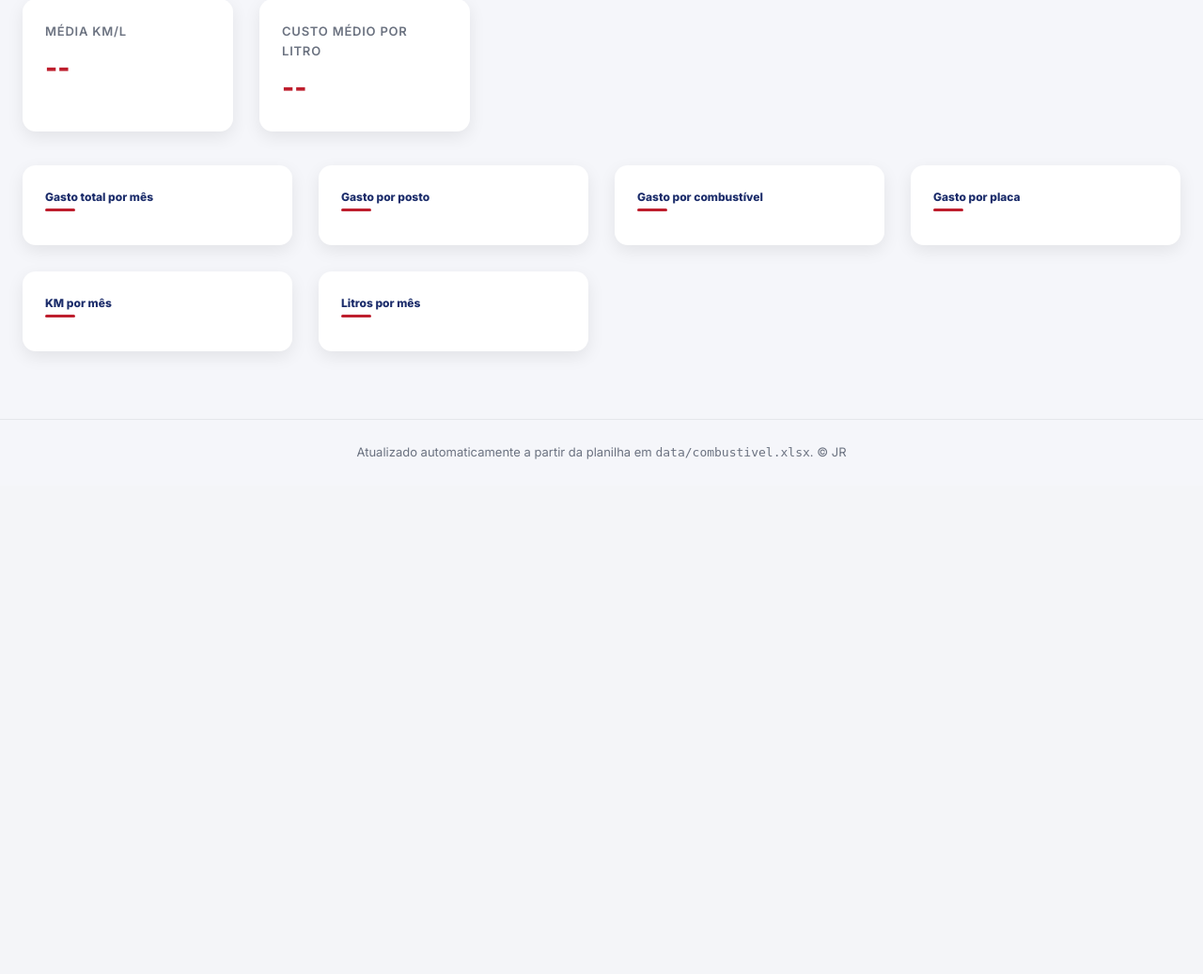
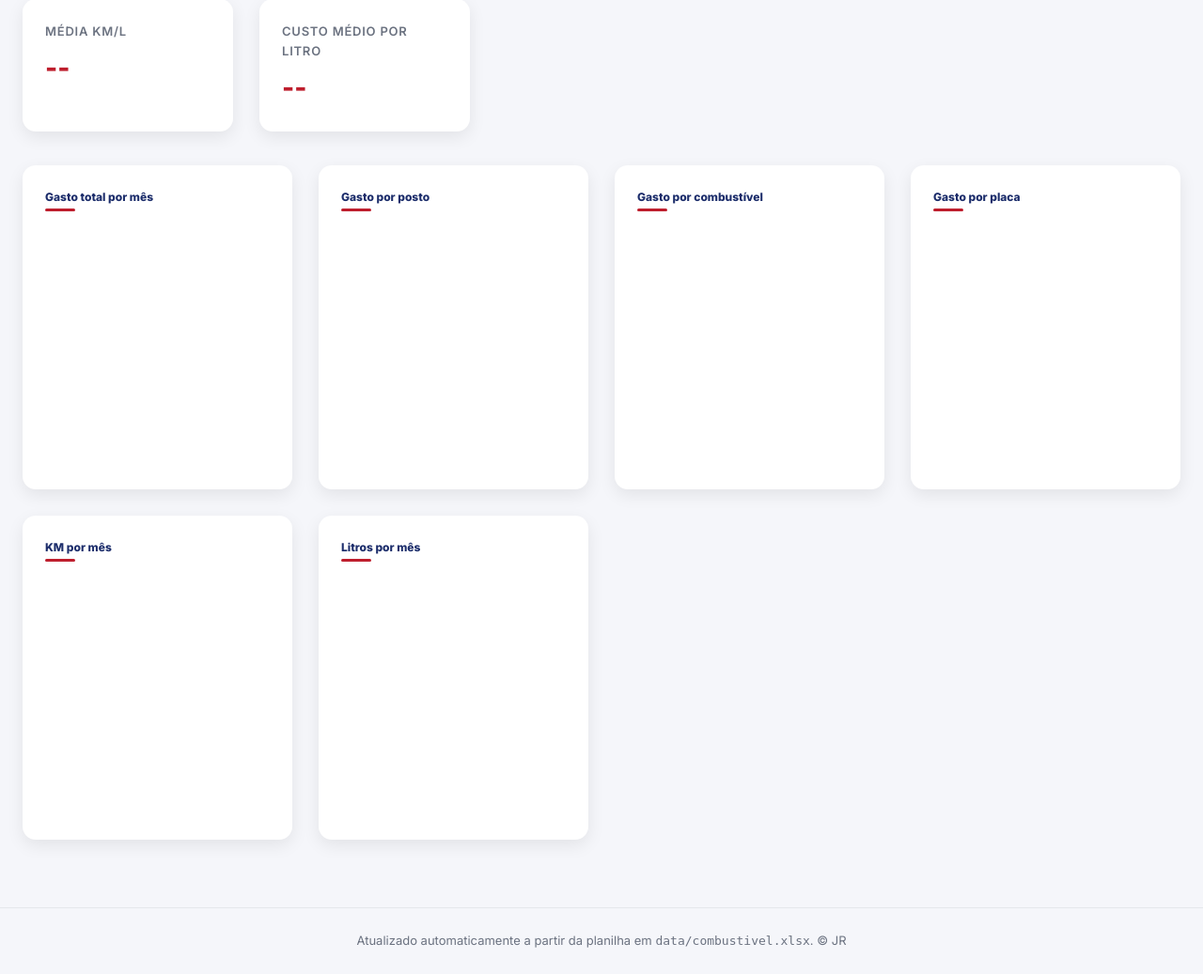
Before and after one commit to jhonnyoraculos/dashboard, a Flask app: page /combustivel in a window 1280 px wide. Shown: the part 318-1355 px from the top of the page at 94% size. Before the commit the page ends 807 px from the top, so only its background shows below. Run offline with Flask 3, Linux system fonts and the light colour scheme; data that the repository does not hold is empty; a map, chart or similar area stays blank; some libraries are stand-ins or nearby versions.

Commit message:
Atualiza├º├úo autom├ítica 2025-10-08 11:22

```diff
--- a/static/style.css
+++ b/static/style.css
@@ -136,6 +136,12 @@ button#limpar:hover{opacity:.92;}
   padding:24px;
   box-shadow:var(--shadow);
   transition:transform .2s ease;
+  display:flex;
+  flex-direction:column;
+}
+.card > div[id^="chart"]{
+  flex:1 1 auto;
+  min-height:260px;
 }
 .card:hover{transform:translateY(-2px);}
 .card h2{
@@ -166,7 +172,10 @@ button#limpar:hover{opacity:.92;}
 
 /* ---------- RESPONSIVO ---------- */
 @media (max-width: 960px){
-  .topbar{padding:16px 24px;}
+  .topbar{
+    padding:16px 24px;
+    position:static;
+  }
   .brand{
     flex-basis:100%;
     justify-content:flex-start;
@@ -181,6 +190,9 @@ button#limpar:hover{opacity:.92;}
     flex-direction:column;
     align-items:stretch;
     gap:10px;
+  }
+  .card > div[id^="chart"]{
+    min-height:320px;
   }
   select, button{
     flex:1 1 100%;
--- a/templates/combustivel.html
+++ b/templates/combustivel.html
@@ -115,8 +115,25 @@ function drawBarVertical(divId, x, y) {
 }
 
 function drawPie(divId, labels, values) {
-  const data = [{ type: 'pie', labels: labels || [], values: values || [], hole: 0.45 }];
-  const layout = { margin: { l: 20, r: 20, t: 10, b: 10 } };
+  const isCompact = window.innerWidth <= 900;
+  const data = [{
+    type: 'pie',
+    labels: labels || [],
+    values: values || [],
+    hole: 0.45,
+    textinfo: isCompact ? 'label+percent' : 'percent',
+    hovertemplate: '<b>%{label}</b><br>R$ %{value:,.2f}<extra></extra>'
+  }];
+  const layout = {
+    margin: { l: 20, r: 20, t: 20, b: isCompact ? 70 : 20 },
+    showlegend: !isCompact,
+    legend: isCompact
+      ? { orientation: 'h', x: 0, y: -0.3, font: { size: 11 } }
+      : { orientation: 'v', x: 1, xanchor: 'left', y: 0.5, font: { size: 11 } }
+  };
+  if (isCompact) {
+    layout.height = 320;
+  }
   Plotly.newPlot(divId, data, { ...plotlyTheme.layout, ...layout }, plotlyTheme.config);
 }
 
```
